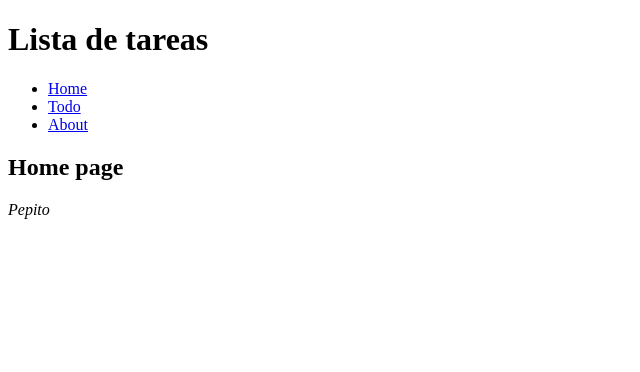
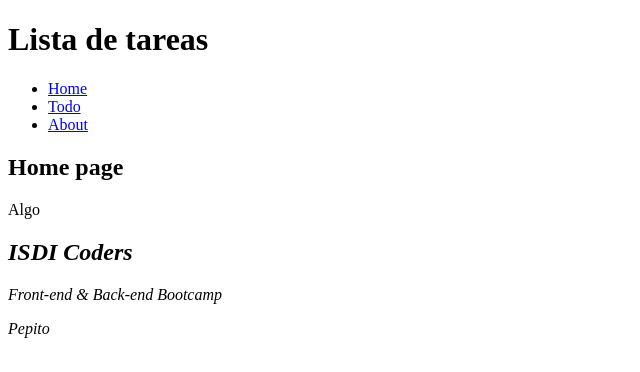
Before and after one commit to alce65/03-todo-list, a website with bundled scripts: page index.html in a window 1280 px wide. Shown: the whole page, without its empty margins (0-640 px from the left). Built offline with nearby package versions, Linux system fonts and the light colour scheme.

Commit message:
Web component sample

```diff
--- /dev/null
+++ b/components/v-card.js
@@ -0,0 +1,25 @@
+export class VCard extends HTMLElement {
+    heading;
+    subheading;
+    constructor() {
+        super();
+        this.heading = '';
+        this.subheading = '';
+    }
+    connectedCallback() {
+        this.heading = this.getAttribute('heading');
+        this.subheading = this.getAttribute('subheading');
+        this.render();
+    }
+
+    render() {
+        this.innerHTML = `
+        <address>
+            <h2>${this.heading}</h2>
+            <p>${this.subheading}</p>
+        </address>
+        `;
+    }
+}
+
+customElements.define('v-card', VCard);
--- a/index.html
+++ b/index.html
@@ -14,6 +14,11 @@
             <section>
                 <h2>Home page</h2>
             </section>
+            <my-foo>Algo</my-foo>
+            <v-card
+                heading="ISDI Coders"
+                subheading="Front-end & Back-end Bootcamp"
+            ></v-card>
         </main>
         <div id="footer"></div>
     </body>
--- a/js/app.js
+++ b/js/app.js
@@ -1,6 +1,8 @@
 import { Footer } from '../components/footer.js';
 import { Header } from '../components/header.js';
 import { Menu } from '../components/menu.js';
+// eslint-disable-next-line no-unused-vars
+import { VCard } from '../components/v-card.js';
 
 (() => {
     const main = () => {
```
